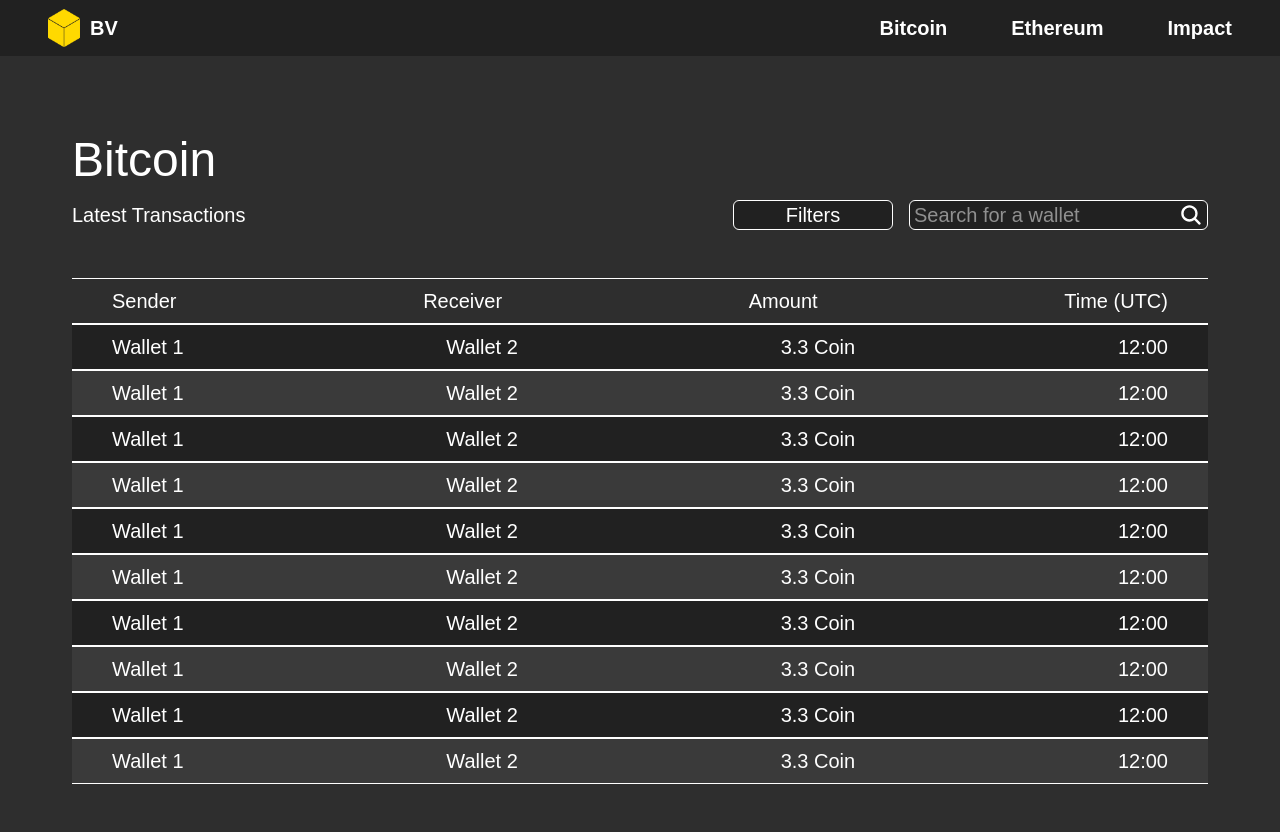
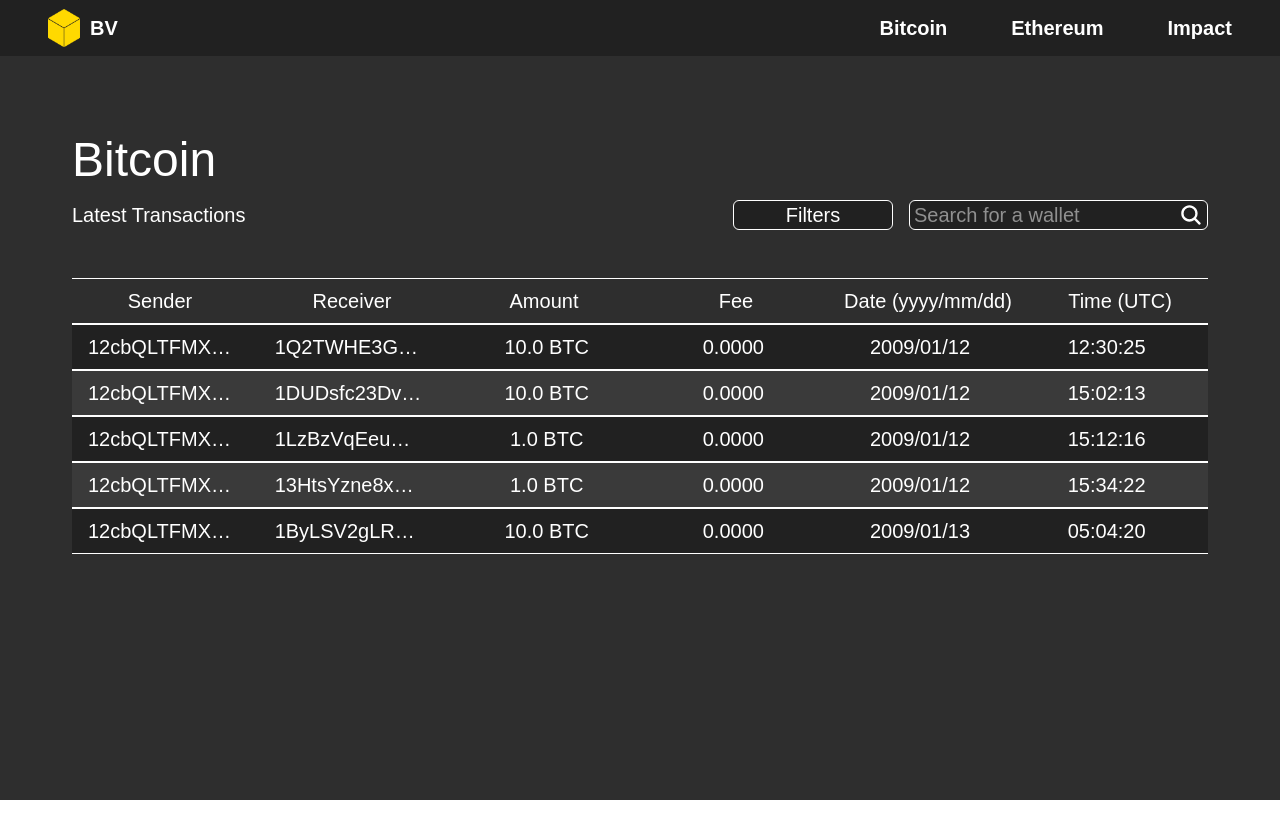
Before and after one commit to 23-jose/blockchainvisualiser, a Next.js app: page /bitcoin in a window 1280 px wide. After the commit the page ends 800 px from the top, so only its background shows below. Built offline with nearby package versions, Linux system fonts and the light colour scheme.

Commit message:
changed transactionList component to accept json data files and modify the data displayed on the table accordingly

```diff
--- a/components/TransactionList.tsx
+++ b/components/TransactionList.tsx
@@ -1,72 +1,38 @@
-export default function TransactionList() {
+interface Transaction {
+  sender: string;
+  receiver: string;
+  amount: string;
+  fee: string;
+  date: string;
+  time: string;
+}
+
+interface TransactionListProps {
+  dataFile: Transaction[];
+}
+
+export default function TransactionList({dataFile}: TransactionListProps) {
     return (
         <div className="bg-transparent flex flex-col w-full overflow-x-auto">
-            <header className="flex items-center justify-between text-xl text-white px-4 md:px-10 py-2 border-t border-b border-white">
+            <header className="grid grid-cols-6 gap-4 text-xl text-white text-center py-2 border-t border-b border-white">
                 <div>Sender</div>
                 <div>Receiver</div>
                 <div>Amount</div>
+                <div>Fee</div>
+                <div>Date (yyyy/mm/dd)</div>
                 <div>Time (UTC)</div>
             </header>
-            <div id="oddline" className="bg-[#212121] flex items-center justify-between text-xl text-white px-4 md:px-10 py-2 border-t border-b border-white">
-                <div>Wallet 1</div>
-                <div>Wallet 2</div>
-                <div>3.3 Coin</div>
-                <div>12:00</div>
-            </div>
-            <div id="evenline" className="bg-[#3A3A3A] flex items-center justify-between text-xl text-white px-4 md:px-10 py-2 border-t border-b border-white">
-                <div>Wallet 1</div>
-                <div>Wallet 2</div>
-                <div>3.3 Coin</div>
-                <div>12:00</div>
-            </div>
-            <div id="oddline" className="bg-[#212121] flex items-center justify-between text-xl text-white px-4 md:px-10 py-2 border-t border-b border-white">
-                <div>Wallet 1</div>
-                <div>Wallet 2</div>
-                <div>3.3 Coin</div>
-                <div>12:00</div>
-            </div>
-            <div id="evenline" className="bg-[#3A3A3A] flex items-center justify-between text-xl text-white px-4 md:px-10 py-2 border-t border-b border-white">
-                <div>Wallet 1</div>
-                <div>Wallet 2</div>
-                <div>3.3 Coin</div>
-                <div>12:00</div>
-            </div>
-            <div id="oddline" className="bg-[#212121] flex items-center justify-between text-xl text-white px-4 md:px-10 py-2 border-t border-b border-white">
-                <div>Wallet 1</div>
-                <div>Wallet 2</div>
-                <div>3.3 Coin</div>
-                <div>12:00</div>
-            </div>
-            <div id="evenline" className="bg-[#3A3A3A] flex items-center justify-between text-xl text-white px-4 md:px-10 py-2 border-t border-b border-white">
-                <div>Wallet 1</div>
-                <div>Wallet 2</div>
-                <div>3.3 Coin</div>
-                <div>12:00</div>
-            </div>
-            <div id="oddline" className="bg-[#212121] flex items-center justify-between text-xl text-white px-4 md:px-10 py-2 border-t border-b border-white">
-                <div>Wallet 1</div>
-                <div>Wallet 2</div>
-                <div>3.3 Coin</div>
-                <div>12:00</div>
-            </div>
-            <div id="evenline" className="bg-[#3A3A3A] flex items-center justify-between text-xl text-white px-4 md:px-10 py-2 border-t border-b border-white">
-                <div>Wallet 1</div>
-                <div>Wallet 2</div>
-                <div>3.3 Coin</div>
-                <div>12:00</div>
-            </div>
-            <div id="oddline" className="bg-[#212121] flex items-center justify-between text-xl text-white px-4 md:px-10 py-2 border-t border-b border-white">
-                <div>Wallet 1</div>
-                <div>Wallet 2</div>
-                <div>3.3 Coin</div>
-                <div>12:00</div>
-            </div>
-            <div id="evenline" className="bg-[#3A3A3A] flex items-center justify-between text-xl text-white px-4 md:px-10 py-2 border-t border-b border-white">
-                <div>Wallet 1</div>
-                <div>Wallet 2</div>
-                <div>3.3 Coin</div>
-                <div>12:00</div>
-            </div>
+
+            {dataFile.map((transaction, index) => (
+                <div key={index} className={`${index % 2 === 0 ? 'bg-[#212121]' : 'bg-[#3A3A3A]'} grid grid-cols-6 gap-4 text-xl text-white text-center px-4 pl-4 py-2 border-t border-b border-white`}>
+                    <div className="truncate max-w-[150px]" title={transaction.sender}>{transaction.sender}</div>
+                    <div className="truncate max-w-[150px]" title={transaction.sender}>{transaction.receiver}</div>
+                    <div>{transaction.amount}</div>
+                    <div>{transaction.fee}</div>
+                    <div>{transaction.date}</div>
+                    <div>{transaction.time}</div>
+                </div>
+            ))}
         </div>
     );
 }
--- a/data/bitcoin.json
+++ b/data/bitcoin.json
@@ -1,50 +1,47 @@
 [
-    {
-        "source": "https://www.blockchain.com/explorer/addresses/BTC/12cbQLTFMXRnSzktFkuoG3eHoMeFtpTu3S"
-    },
     {
         "id": 1,
         "sender": "12cbQLTFMXRnSzktFkuoG3eHoMeFtpTu3S",
         "receiver": "1Q2TWHE3GMdB6BZKafqwxXtWAWgFt5Jvm3",
-        "amount": 10.0,
-        "fee": 0.0000,
-        "date (yyyy/mm/dd)": "2009/01/12",
-        "time (hh:mm:ss)": "12:30:25"
+        "amount": "10.0 BTC",
+        "fee": "0.0000",
+        "date": "2009/01/12",
+        "time": "12:30:25"
     },
     {
         "id": 2,
         "sender": "12cbQLTFMXRnSzktFkuoG3eHoMeFtpTu3S",
         "receiver": "1DUDsfc23Dv9sPMEk5RsrtfzCw5ofi5sVW",
-        "amount": 10.0,
-        "fee": 0.0000,
-        "date (yyyy/mm/dd)": "2009/01/12",
-        "time (hh:mm:ss)": "15:02:13"
+        "amount": "10.0 BTC",
+        "fee": "0.0000",
+        "date": "2009/01/12",
+        "time": "15:02:13"
     },
     {
         "id": 3,
         "sender": "12cbQLTFMXRnSzktFkuoG3eHoMeFtpTu3S",
         "receiver": "1LzBzVqEeuQyjD2mRWHes3dgWrT9titxvq",
-        "amount": 1.0,
-        "fee": 0.0000,
-        "date (yyyy/mm/dd)": "2009/01/12",
-        "time (hh:mm:ss)": "15:12:16"
+        "amount": "1.0 BTC",
+        "fee": "0.0000",
+        "date": "2009/01/12",
+        "time": "15:12:16"
     },
     {
         "id": 4,
         "sender": "12cbQLTFMXRnSzktFkuoG3eHoMeFtpTu3S",
         "receiver": "13HtsYzne8xVPdGDnmJX8gHgBZerAfJGEf",
-        "amount": 1.0,
-        "fee": 0.0000,
-        "date (yyyy/mm/dd)": "2009/01/12",
-        "time (hh:mm:ss)": "15:34:22"
+        "amount": "1.0 BTC",
+        "fee": "0.0000",
+        "date": "2009/01/12",
+        "time": "15:34:22"
     },
     {
         "id": 5,
         "sender": "12cbQLTFMXRnSzktFkuoG3eHoMeFtpTu3S",
         "receiver": "1ByLSV2gLRcuqUmfdYcpPQH8Npm8cccsFg",
-        "amount": 10.0,
-        "fee": 0.0000,
-        "date (yyyy/mm/dd)": "2009/01/13",
-        "time (hh:mm:ss)": "05:04:20"
+        "amount": "10.0 BTC",
+        "fee": "0.0000",
+        "date": "2009/01/13",
+        "time": "05:04:20"
     }
 ]
--- /dev/null
+++ b/data/dataSources.json
@@ -0,0 +1,5 @@
+[
+    {
+        "bitcoin data source": "https://www.blockchain.com/explorer/addresses/BTC/12cbQLTFMXRnSzktFkuoG3eHoMeFtpTu3S"
+    }
+]
--- a/data/ethereum.json
+++ b/data/ethereum.json
@@ -0,0 +1,47 @@
+[
+    {
+        "id": 1,
+        "sender": "",
+        "receiver": "",
+        "amount": "",
+        "fee": "",
+        "date": "",
+        "time": ""
+    },
+    {
+        "id": 2,
+        "sender": "",
+        "receiver": "",
+        "amount": "",
+        "fee": "",
+        "date": "",
+        "time": ""
+    },
+    {
+        "id": 3,
+        "sender": "",
+        "receiver": "",
+        "amount": "",
+        "fee": "",
+        "date": "",
+        "time": ""
+    },
+    {
+        "id": 4,
+        "sender": "",
+        "receiver": "",
+        "amount": "",
+        "fee": "",
+        "date": "",
+        "time": ""
+    },
+    {
+        "id": 5,
+        "sender": "",
+        "receiver": "",
+        "amount": "",
+        "fee": "",
+        "date": "",
+        "time": ""
+    }
+]
--- a/src/app/bitcoin/page.tsx
+++ b/src/app/bitcoin/page.tsx
@@ -2,6 +2,7 @@
 import SearchBar from "../../../components/SearchBar";
 import TransactionList from "../../../components/TransactionList";
 import Button from "../../../components/Button";
+import transactions from "../../../data/bitcoin.json";
 
 export default function BitcoinPage() {
   return (
@@ -18,7 +19,7 @@
         </div>
       </div>
       <div className="h-full w-full px-8 md:px-18 py-12">
-        <TransactionList></TransactionList>
+        <TransactionList dataFile={transactions}></TransactionList>
       </div>
     </main>
   );
--- a/src/app/ethereum/page.tsx
+++ b/src/app/ethereum/page.tsx
@@ -2,6 +2,7 @@
 import SearchBar from "../../../components/SearchBar";
 import TransactionList from "../../../components/TransactionList";
 import Button from "../../../components/Button";
+import transactions from "../../../data/ethereum.json";
 
 export default function BitcoinPage() {
   return (
@@ -18,7 +19,7 @@
         </div>
       </div>
       <div className="h-full w-full px-8 md:px-18 py-12">
-        <TransactionList></TransactionList>
+        <TransactionList dataFile={transactions}></TransactionList>
       </div>
     </main>
   );
```
